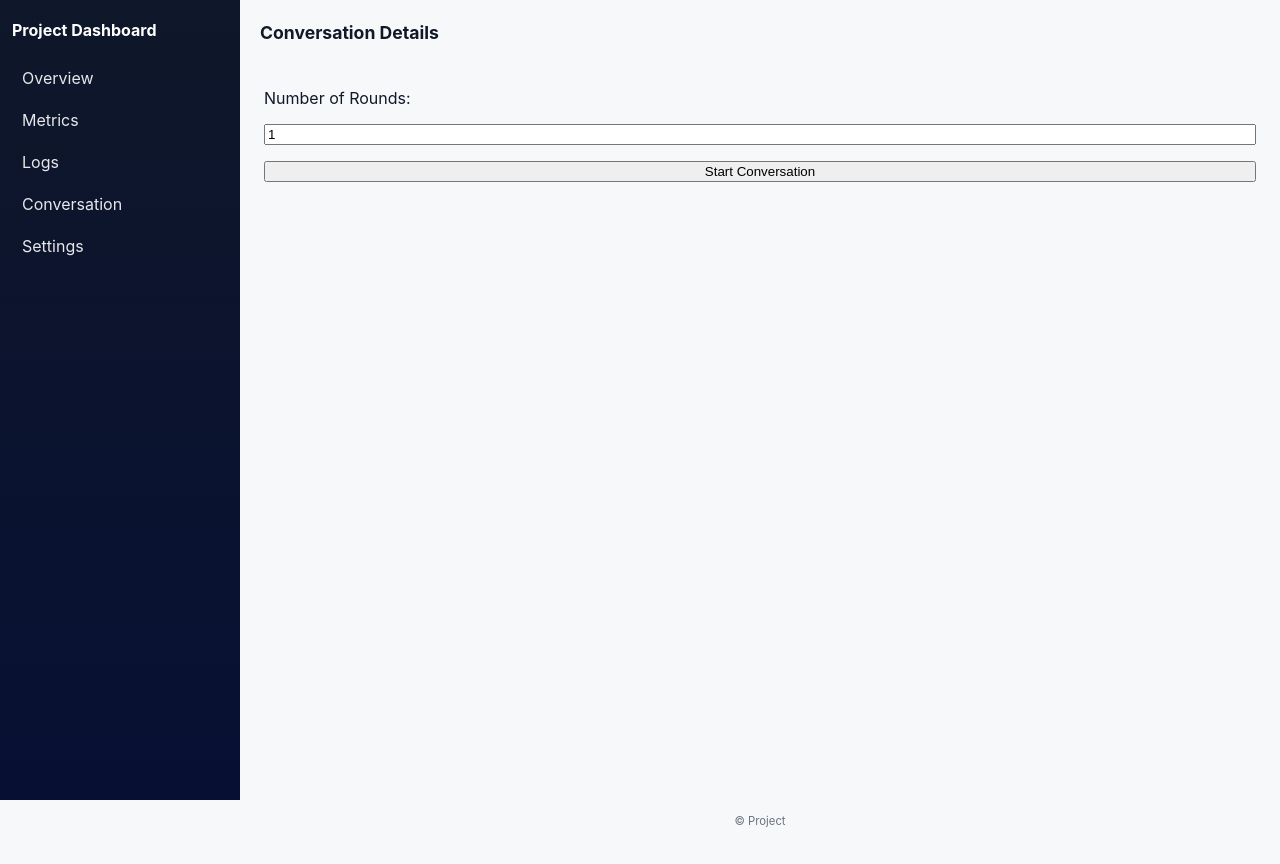
After one commit to lGruenzweilHTL/jarvisnet, a Flask app: template dashboard/templates/conversation.html in a window 1280 px wide. The commit adds this page. Run offline with Flask 3, Linux system fonts and the light colour scheme; the template is opened without the code that fills it, so the values that code supplies are empty.

Commit message:
dashboard page for starting conversations

```diff
--- a/dashboard/services/conversation.py
+++ b/dashboard/services/conversation.py
@@ -18,14 +18,15 @@ def init_models(wake_model, voice_model, whisper_model, whisper_device):
     voice = PiperVoice.load(voice_model)
     whisper = WhisperModel(whisper_model, device=whisper_device)
 
-def start_conversation(preset):
+def start_conversation(preset, rounds=-1):
     global wake, voice, whisper
     try:
         print("Listening for wake word...")
         wake.listen()
         print("Wake word detected")
         speak("Wie kann ich behilflich sein?", voice)
-        while True:
+        curr_rounds = 0
+        while curr_rounds < rounds:
             print("Recording...")
             wav = record_utterance()
             if not wav:
@@ -44,5 +45,6 @@ def start_conversation(preset):
 
             speak(resp, voice)
             time.sleep(0.2)
+            curr_rounds += 1
     except KeyboardInterrupt:
         print("Exiting.")
--- a/dashboard/templates/base.html
+++ b/dashboard/templates/base.html
@@ -14,6 +14,7 @@
             <a href="/" class="nav-item {% if request.url.endswith('/') %}active{% endif %}">Overview</a>
             <a href="/metrics" class="nav-item {% if request.url.endswith('metrics') %}active{% endif %}">Metrics</a>
             <a href="/logs" class="nav-item {% if request.url.endswith('logs') %}active{% endif %}">Logs</a>
+            <a href="/conversation" class="nav-item {% if request.url.endswith('conversation') %}active{% endif %}">Conversation</a>
             <a href="/settings" class="nav-item {% if request.url.endswith('settings') %}active{% endif %}">Settings</a>
         </nav>
     </aside>
--- /dev/null
+++ b/dashboard/templates/conversation.html
@@ -0,0 +1,28 @@
+{% extends "base.html" %}
+
+{% block title %}Conversation Dashboard{% endblock %}
+{% block page_title %}Conversation Details{% endblock %}
+
+{% block content %}
+<script>
+    function startConversation() {
+        rounds = document.getElementById("rounds-input").value;
+        const params = new URLSearchParams({ rounds });
+        const url = "{{ url_for('dashboard.start_conversation', project_id=project_id) }}" + "?" + params.toString();
+        fetch(url, { method: 'GET' })
+        .then(response => response.json())
+        .then(data => {
+            if (data.success) {
+                alert("Conversation successfully");
+            } else {
+                alert("Failed to start conversation.");
+            }
+        });
+    }
+</script>
+<section  class="container">
+    <label for="rounds-input">Number of Rounds:</label>
+    <input type="number" id="rounds-input" name="rounds" value="1" min="-1">
+    <button onclick="startConversation()">Start Conversation</button>
+</section>
+{% endblock %}
--- a/main.py
+++ b/main.py
@@ -7,7 +7,6 @@ from dashboard.services.conversation import init_models
 
 from dashboard.routes.dashboard_routes import dashboard_bp
 from dashboard.routes.instance_routes import instance_bp
-from dashboard.routes.conversation_routes import conversation_bp
 
 WAKE_MODEL = "models/hey_jarvis_v0.1.onnx"
 VOICE = "models/de_DE-karlsson-low.onnx"
@@ -21,5 +20,4 @@ if __name__ == "__main__":
     app = Flask(__name__, root_path=str(base / "dashboard"))
     app.register_blueprint(dashboard_bp)
     app.register_blueprint(instance_bp, url_prefix='/instance')
-    app.register_blueprint(conversation_bp, url_prefix='/conversation')
     app.run(host='0.0.0.0', debug=True)
```
Also changed, not shown: dashboard/routes/conversation_routes.py (deleted, +0 -9 lines), dashboard/routes/dashboard_routes.py (+12 -0 lines).
